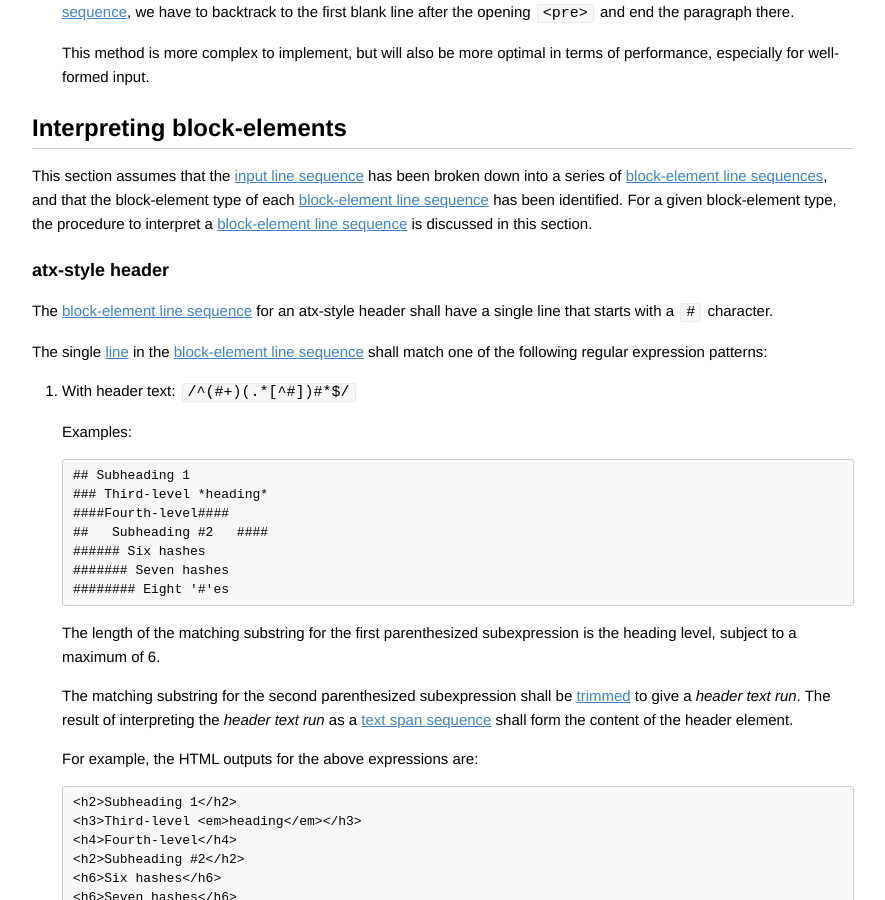
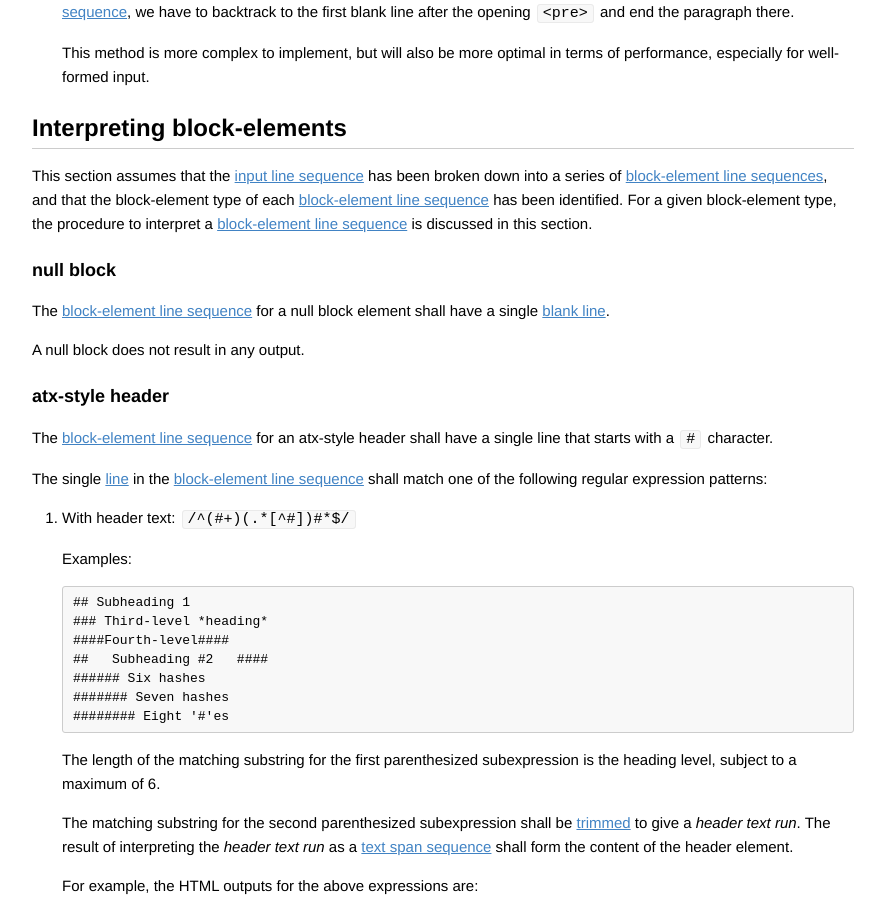
Before and after one commit to vfmd/vfmd-spec, a Jekyll site: the page built from specification.md, in a window 1280 px wide and 900 px high, scrolled down 14771 px. Shown: the whole window, without its empty margins (197-1082 px from the left). Built offline with Jekyll 4.4.1, drawn with Linux system fonts in a browser that asks for light colours; Markdown is read by kramdown in place of the engine named in the settings; some of the changed text lies outside the part shown.

Commit message:
Move null-block section up

```diff
--- a/specification.md
+++ b/specification.md
@@ -997,6 +997,16 @@ block-element type of each [block-element line sequence] has been
 identified. For a given block-element type, the procedure to interpret a
 [block-element line sequence] is discussed in this section.
 
+<h3 id="null-block">null block</h3>
+
+[null block]: #null-block
+[**null block**]: #null-block
+
+The  [block-element line sequence] for a null block element shall have a
+single [blank line].
+
+A null block does not result in any output.
+
 <h3 id="atx-style-header">atx-style header</h3>
 
 [atx-style header]: #atx-style-header
```
Also changed, not shown: other parts of specification.md (+0 -10 lines).
